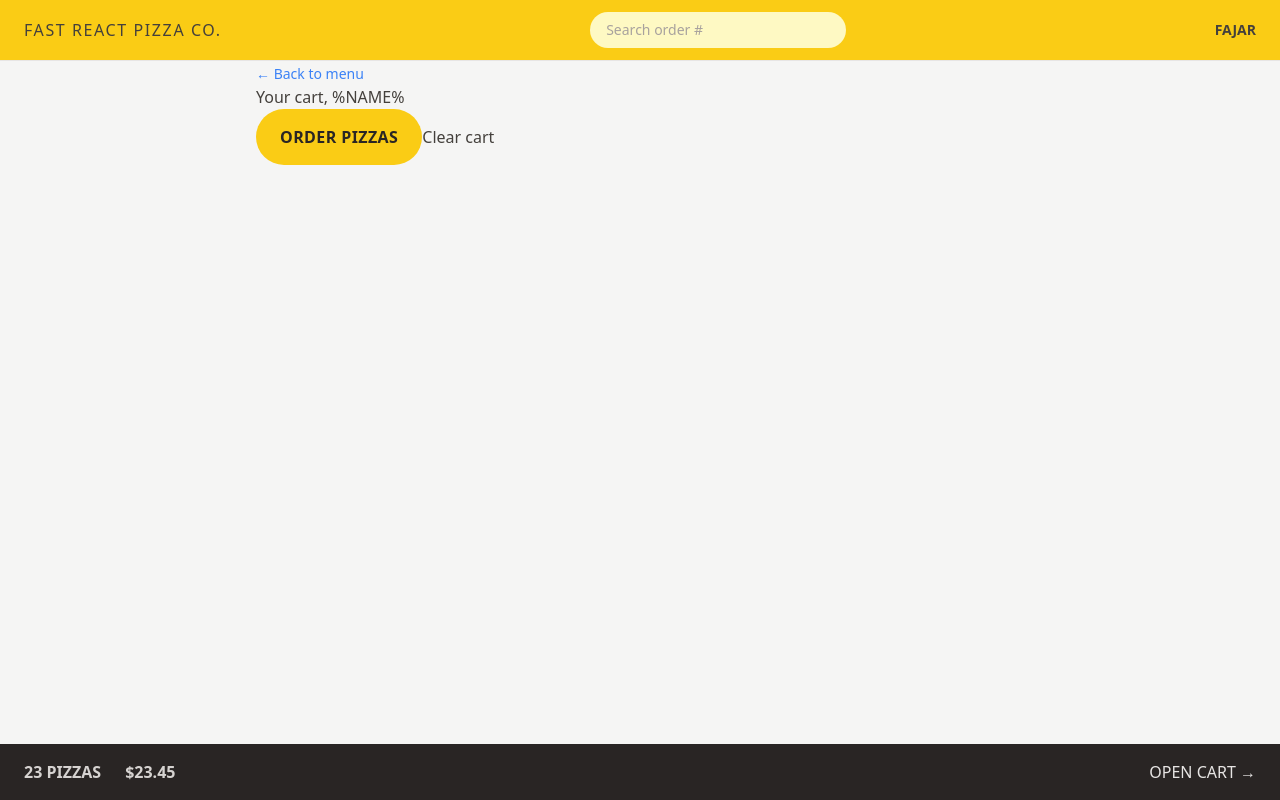
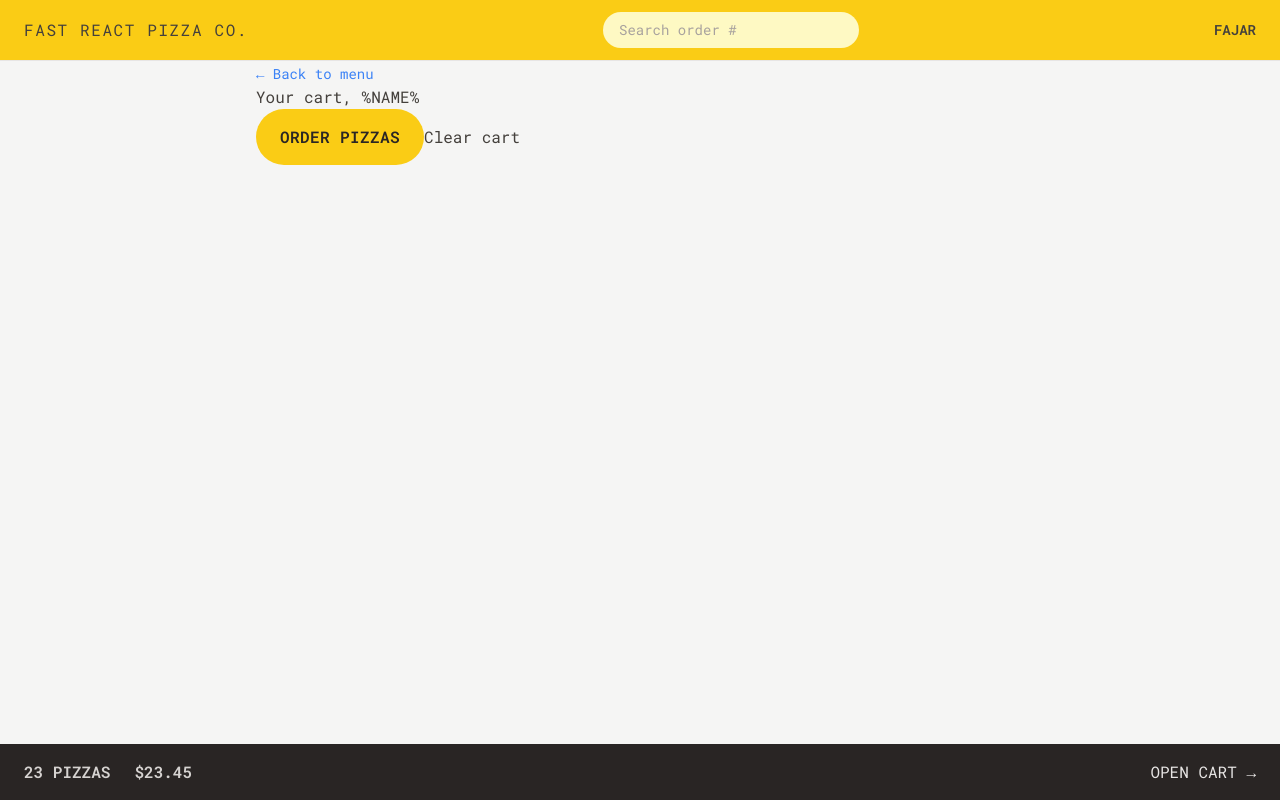
Before and after one commit to yurliansyahfajar/fast-react-pizza, a React (Vite) app: page /cart in a window 1280 px wide. Built offline with nearby package versions, Linux system fonts and the light colour scheme.

Commit message:
add styling to menu page

```diff
--- a/index.html
+++ b/index.html
@@ -3,6 +3,12 @@
   <head>
     <meta charset="UTF-8" />
     <link rel="icon" type="image/svg+xml" href="/vite.svg" />
+    <link rel="preconnect" href="https://fonts.googleapis.com" />
+    <link rel="preconnect" href="https://fonts.gstatic.com" crossorigin />
+    <link
+      href="https://fonts.googleapis.com/css2?family=Roboto+Mono:ital,wght@0,100..700;1,100..700&display=swap"
+      rel="stylesheet"
+    />
     <meta name="viewport" content="width=device-width, initial-scale=1.0" />
     <title>Fast React Pizza</title>
   </head>
--- a/src/features/cart/Cart.jsx
+++ b/src/features/cart/Cart.jsx
@@ -36,7 +36,9 @@
       <h2>Your cart, %NAME%</h2>
 
       <div>
-        <Button to="/order/new">Order pizzas</Button>
+        <Button type="primary" to="/order/new">
+          Order pizzas
+        </Button>
         <button>Clear cart</button>
       </div>
     </div>
--- a/src/features/menu/Menu.jsx
+++ b/src/features/menu/Menu.jsx
@@ -6,7 +6,7 @@
   const menu = useLoaderData();
 
   return (
-    <ul>
+    <ul className="divide-y divide-stone-200">
       {menu.map((pizza) => (
         <MenuItem key={pizza.id} pizza={pizza} />
       ))}
--- a/src/features/menu/MenuItem.jsx
+++ b/src/features/menu/MenuItem.jsx
@@ -1,16 +1,30 @@
+import Button from "../../ui/Button";
 import { formatCurrency } from "../../utils/helpers";
 
 function MenuItem({ pizza }) {
   const { name, unitPrice, ingredients, soldOut, imageUrl } = pizza;
 
   return (
-    <li>
-      <img src={imageUrl} alt={name} />
-      <div>
-        <p>{name}</p>
-        <p>{ingredients.join(", ")}</p>
-        <div>
-          {!soldOut ? <p>{formatCurrency(unitPrice)}</p> : <p>Sold out</p>}
+    <li className="flex gap-4 py-2">
+      <img
+        className={`h-24 ${soldOut ? "opacity-70 grayscale" : ""}`}
+        src={imageUrl}
+        alt={name}
+      />
+      <div className="flex grow flex-col pt-0.5">
+        <p className="font-medium">{name}</p>
+        <p className="text-sm capitalize italic text-stone-500">
+          {ingredients.join(", ")}
+        </p>
+        <div className="mt-auto flex items-center justify-between">
+          {!soldOut ? (
+            <p className="text-sm">{formatCurrency(unitPrice)}</p>
+          ) : (
+            <p className="text-sm font-medium uppercase text-stone-500">
+              Sold out
+            </p>
+          )}
+          <Button type="small">Add to cart</Button>
         </div>
       </div>
     </li>
--- a/src/features/order/CreateOrder.jsx
+++ b/src/features/order/CreateOrder.jsx
@@ -82,7 +82,7 @@
         <input type="hidden" name="cart" value={JSON.stringify(cart)} />
 
         <div>
-          <Button disabled={isSubmitting}>
+          <Button type="primary" disabled={isSubmitting}>
             {isSubmitting ? "Creating Your Order..." : "Order Now"}
           </Button>
         </div>
--- a/src/features/user/CreateUser.jsx
+++ b/src/features/user/CreateUser.jsx
@@ -24,7 +24,7 @@
 
       {username !== "" && (
         <div>
-          <Button>Start ordering</Button>
+          <Button type="primary">Start ordering</Button>
         </div>
       )}
     </form>
--- a/src/index.css
+++ b/src/index.css
@@ -1,3 +1,5 @@
+
+
 @tailwind base;
 @tailwind components;
 @tailwind utilities;
@@ -6,27 +8,12 @@
   .input {
     @apply w-full rounded-full border border-stone-200 px-4 py-2 text-sm transition-all duration-300 placeholder:text-stone-400 focus:outline-none focus:ring focus:ring-yellow-400 md:px-6 md:py-3;
   }
-}
-
-/* body {
-  font-family: system-ui, -apple-system, BlinkMacSystemFont, 'Segoe UI', Roboto,
-    Oxygen, Ubuntu, Cantarell, 'Open Sans', 'Helvetica Neue', sans-serif;
-  background-color: #f7f7f7;
-  color: #444;
-}
-
-.layout {
-  display: grid;
-  grid-template-rows: auto 1fr auto;
-  gap: 32px;
-  height: 100dvh;
-} */
 
   /* https://dev.to/afif/i-made-100-css-loaders-for-your-next-project-4eje */
   .loader {
     width: 45px;
     aspect-ratio: 0.75;
-  --c: no-repeat linear-gradient(#333 0 0);
+    --c: no-repeat linear-gradient(theme(colors.stone.800) 0 0);
     background:
       var(--c) 0% 50%,
       var(--c) 50% 50%,
@@ -65,3 +52,18 @@
         100% 100%;
     }
   }
+}
+
+/* body {
+  font-family: system-ui, -apple-system, BlinkMacSystemFont, 'Segoe UI', Roboto,
+    Oxygen, Ubuntu, Cantarell, 'Open Sans', 'Helvetica Neue', sans-serif;
+  background-color: #f7f7f7;
+  color: #444;
+}
+
+.layout {
+  display: grid;
+  grid-template-rows: auto 1fr auto;
+  gap: 32px;
+  height: 100dvh;
+} */
--- a/src/ui/AppLayout.jsx
+++ b/src/ui/AppLayout.jsx
@@ -9,6 +9,7 @@
   return (
     <div className="grid h-screen grid-rows-[auto_1fr_auto]">
       {isLoading && <Loader />}
+
       <Header />
 
       <div className="overflow-scroll">
--- a/src/ui/Button.jsx
+++ b/src/ui/Button.jsx
@@ -1,17 +1,23 @@
 import { Link } from "react-router-dom";
 
-function Button({ children, disabled, to }) {
-  const className =
-    "focuse:bg-yellow-300 inline-block rounded-full bg-yellow-400 px-4 py-3 font-semibold uppercase tracking-wide text-stone-800 transition-colors duration-300 hover:bg-yellow-300 focus:outline-none focus:ring focus:ring-yellow-300 focus:ring-offset-2 disabled:cursor-not-allowed sm:px-6 sm:py-4";
+function Button({ children, disabled, to, type }) {
+  const base =
+    "focuse:bg-yellow-300 inline-block rounded-full bg-yellow-400 font-semibold uppercase tracking-wide text-stone-800 transition-colors duration-300 hover:bg-yellow-300 focus:outline-none focus:ring focus:ring-yellow-300 focus:ring-offset-2 disabled:cursor-not-allowed";
+
+  const styles = {
+    primary: base + " md:px-6 md:py-4 px-4 py-3",
+    small: base + " md:px-5 md:py-2.5 py-2 px-4 text-xs",
+  };
+
   if (to)
     return (
-      <Link className={className} to={to}>
+      <Link className={styles[type]} to={to}>
         {children}
       </Link>
     );
 
   return (
-    <button disabled={disabled} className={className}>
+    <button disabled={disabled} className={styles[type]}>
       {children}
     </button>
   );
--- a/src/ui/Loader.jsx
+++ b/src/ui/Loader.jsx
@@ -1,5 +1,9 @@
 function Loader() {
-  return <div className="loader"></div>;
+  return (
+    <div className="absolute inset-0 flex items-center justify-center bg-slate-200/20 backdrop-blur-sm">
+      <div className="loader"></div>
+    </div>
+  );
 }
 
 export default Loader;
--- a/tailwind.config.js
+++ b/tailwind.config.js
@@ -1,8 +1,16 @@
 /** @type {import('tailwindcss').Config} */
+// eslint-disabled-next-line
 export default {
   content: ["./index.html", "./src/**/*.{js,ts,jsx,tsx}"],
   theme: {
-    extend: {},
+    fontFamily: {
+      sans: "Roboto Mono, monospace",
+    },
+    extend: {
+      height: {
+        screen: "100dvh",
+      },
+    },
   },
   plugins: [],
 };
```
Lines whose indentation alone changed are shown as unchanged.
